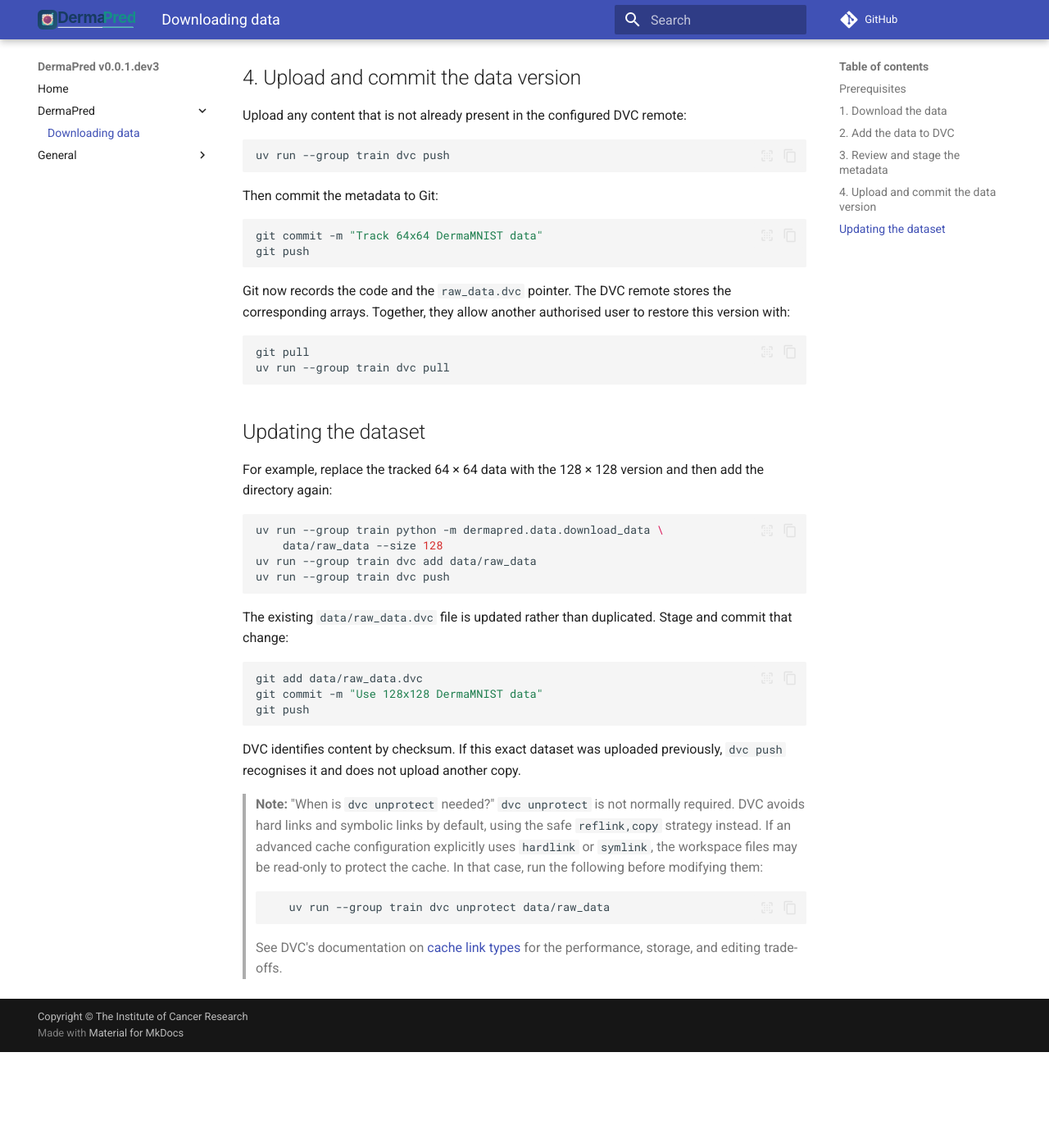
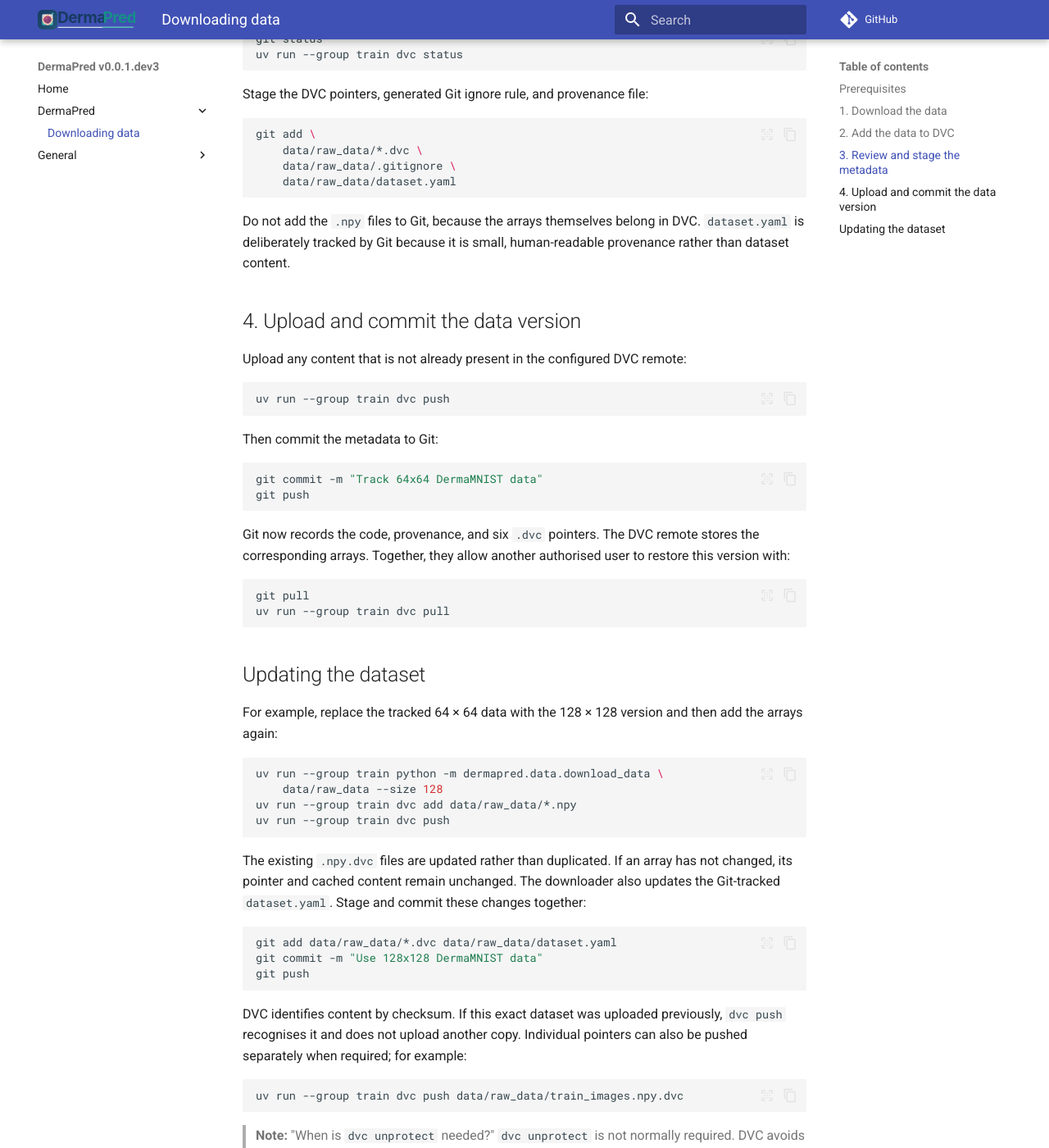
Before and after one commit to ICR-Computational-Imaging/RC4R, an MkDocs documentation site: the page built from docs/dermapred/data_download.md, in a window 1280 px wide and 1400 px high, scrolled down 2235 px. Shown: the whole window at 82% size. Built offline with MkDocs 1.6.1 and Material for MkDocs 9.7.7, drawn with Linux system fonts in a browser that asks for light colours; comment, search, counter and statistics services are not loaded; before the commit the page ends 3518 px from its top, so only the background shows below that; some of the changed text lies outside the part shown.

Commit message:
Updated data_download to include metadata

````diff
--- a/docs/dermapred/data_download.md
+++ b/docs/dermapred/data_download.md
@@ -10,7 +10,7 @@
 
 - The Python command obtains the data and writes ordinary files to the
   workspace.
-- `dvc add` versions those files by content and creates a small metadata file
+- `dvc add` versions those files by content and creates small pointer files
   that can be committed to Git.
 
 ## Prerequisites
@@ -41,9 +41,10 @@
     data/raw_data --size 128
 ```
 
-The command creates six NumPy arrays:
+The command creates six NumPy arrays and a provenance YAML file:
 
 ```text
+data/raw_data/dataset.yaml
 data/raw_data/train_images.npy
 data/raw_data/train_labels.npy
 data/raw_data/validation_images.npy
@@ -52,6 +53,11 @@
 data/raw_data/test_labels.npy
 ```
 
+`dataset.yaml` records the dataset name, selected image size, installed
+MedMNIST version, and source URL. The downloader generates it automatically so
+the provenance can be committed to Git alongside the DVC pointers. It is not
+added to DVC.
+
 Inspect the files before tracking them. In a real research project, this is
 also the point at which you should confirm provenance, licensing, consent,
 information-governance requirements, and the absence of unexpected sensitive
@@ -59,22 +65,25 @@
 
 ## 2. Add the data to DVC
 
-Track the directory as one dataset:
+Track each NumPy array as an individual DVC target:
 
 ```bash
-uv run --group train dvc add data/raw_data
+uv run --group train dvc add data/raw_data/*.npy
 ```
 
 DVC now:
 
-- calculates checksums for the directory and its contents;
-- stores the content in the local DVC cache;
-- creates `data/raw_data.dvc`, which identifies this exact dataset version;
-- adds `/raw_data` to `data/.gitignore` so the arrays are not committed to
-  Git.
+- calculates a checksum for each array;
+- stores each array in the local DVC cache;
+- creates a corresponding pointer such as
+  `data/raw_data/train_images.npy.dvc` for every array;
+- adds the `.npy` filenames to `data/raw_data/.gitignore` so the arrays are
+  not committed to Git.
 
-The generated `raw_data.dvc` file is small and should be committed to Git. The
-`.npy` files should not be added to Git.
+The generated `.dvc` files are small and should be committed to Git. The
+`.npy` files should not be added to Git. Tracking the arrays separately also
+lets users address or transfer one DVC target at a time when working with a
+large dataset.
 
 By default, DVC restores workspace data using a **reflink** when the file
 system supports it, otherwise it creates an independent **copy**. Both methods
@@ -96,13 +105,18 @@
 uv run --group train dvc status
 ```
 
-Stage the DVC pointer and generated Git ignore rule:
+Stage the DVC pointers, generated Git ignore rule, and provenance file:
 
 ```bash
-git add data/raw_data.dvc data/.gitignore
+git add \
+    data/raw_data/*.dvc \
+    data/raw_data/.gitignore \
+    data/raw_data/dataset.yaml
 ```
 
-Do not use `git add data/raw_data`, because the data themselves belong in DVC.
+Do not add the `.npy` files to Git, because the arrays themselves belong in
+DVC. `dataset.yaml` is deliberately tracked by Git because it is small,
+human-readable provenance rather than dataset content.
 
 ## 4. Upload and commit the data version
 
@@ -119,9 +133,9 @@
 git push
 ```
 
-Git now records the code and the `raw_data.dvc` pointer. The DVC remote stores
-the corresponding arrays. Together, they allow another authorised user to
-restore this version with:
+Git now records the code, provenance, and six `.dvc` pointers. The DVC remote
+stores the corresponding arrays. Together, they allow another authorised user
+to restore this version with:
 
 ```bash
 git pull
@@ -131,26 +145,33 @@
 ## Updating the dataset
 
 For example, replace the tracked 64 × 64 data with the 128 × 128 version and
-then add the directory again:
+then add the arrays again:
 
 ```bash
 uv run --group train python -m dermapred.data.download_data \
     data/raw_data --size 128
-uv run --group train dvc add data/raw_data
+uv run --group train dvc add data/raw_data/*.npy
 uv run --group train dvc push
 ```
 
-The existing `data/raw_data.dvc` file is updated rather than duplicated. Stage
-and commit that change:
+The existing `.npy.dvc` files are updated rather than duplicated. If an array
+has not changed, its pointer and cached content remain unchanged. The
+downloader also updates the Git-tracked `dataset.yaml`. Stage and commit these
+changes together:
 
 ```bash
-git add data/raw_data.dvc
+git add data/raw_data/*.dvc data/raw_data/dataset.yaml
 git commit -m "Use 128x128 DermaMNIST data"
 git push
 ```
 
 DVC identifies content by checksum. If this exact dataset was uploaded
 previously, `dvc push` recognises it and does not upload another copy.
+Individual pointers can also be pushed separately when required; for example:
+
+```bash
+uv run --group train dvc push data/raw_data/train_images.npy.dvc
+```
 
 > **Note:** "When is `dvc unprotect` needed?"
 > `dvc unprotect` is not normally required. DVC avoids hard links and
````
Also changed, not shown: data/README.md (+8 -6 lines), 2 other files.
